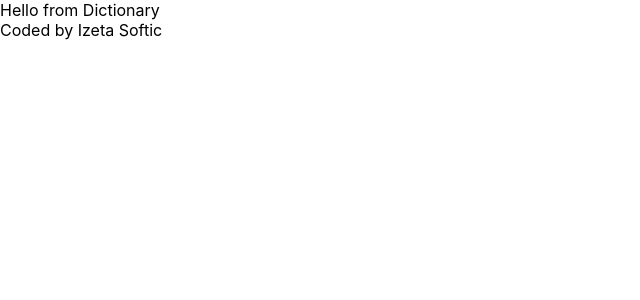
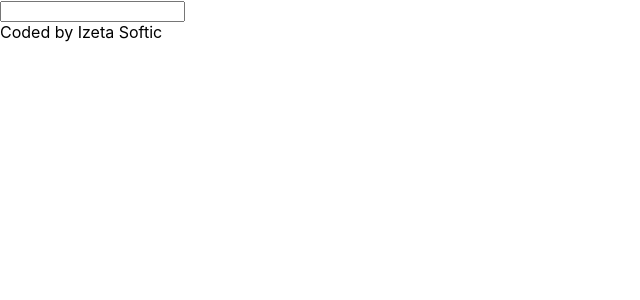
Before and after one commit to isoftic1/dictionary-project, a React (Create React App) app: page / in a window 1280 px wide. Shown: the top 300 px of the page, without its empty margins (0-640 px from the left). Built offline with nearby package versions, Linux system fonts and the light colour scheme; the HTML template or start-up script is replaced by a standard one.

Commit message:
created search input

```diff
--- a/src/Dictionary.js
+++ b/src/Dictionary.js
@@ -1,5 +1,11 @@
 import react from "react";
 
 export default function Dictionary(){
-    return "Hello from Dictionary"
+    return (
+        <div className="Dictionary">
+            <form>
+                <input type="search"/>
+            </form>
+        </div>
+    );
 }
```
